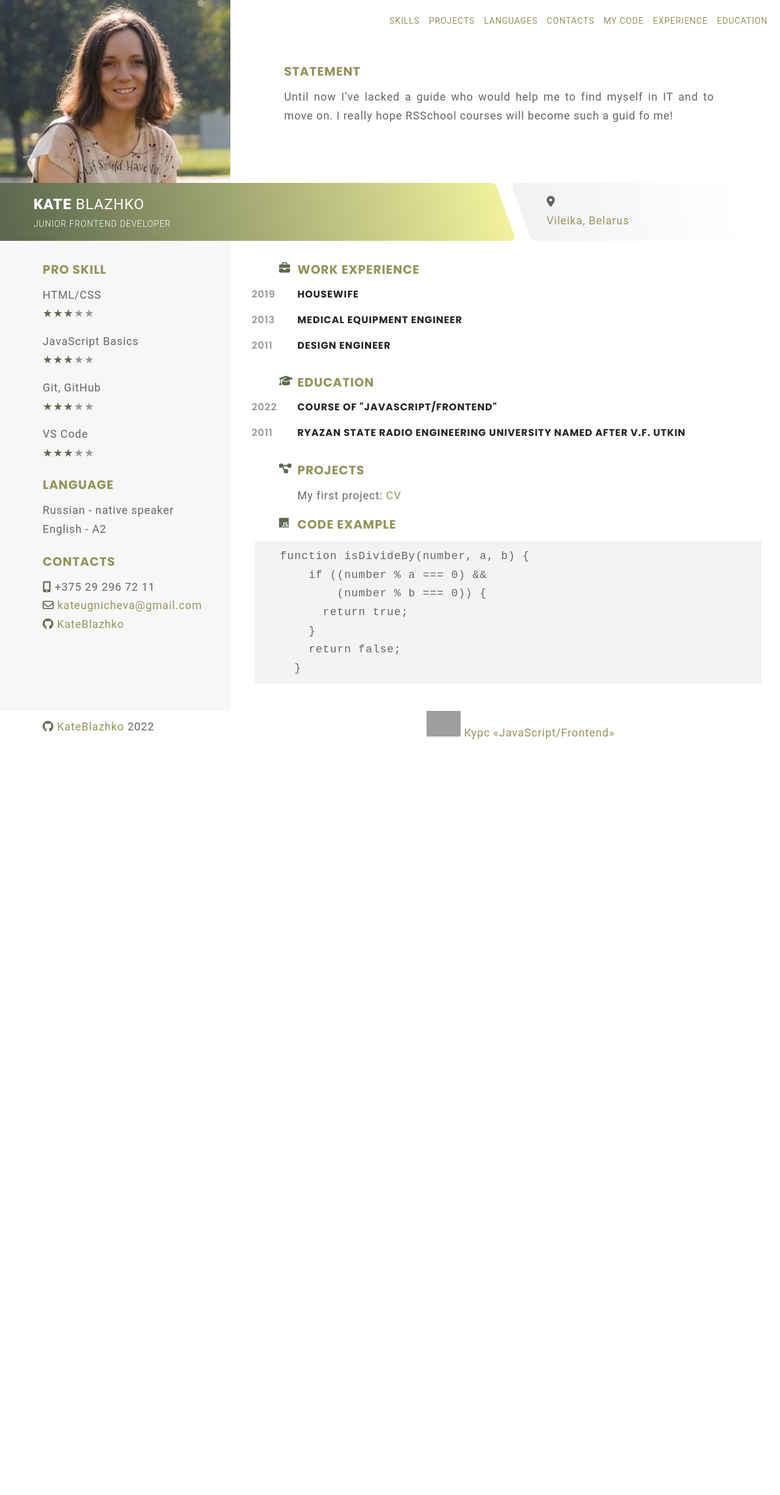
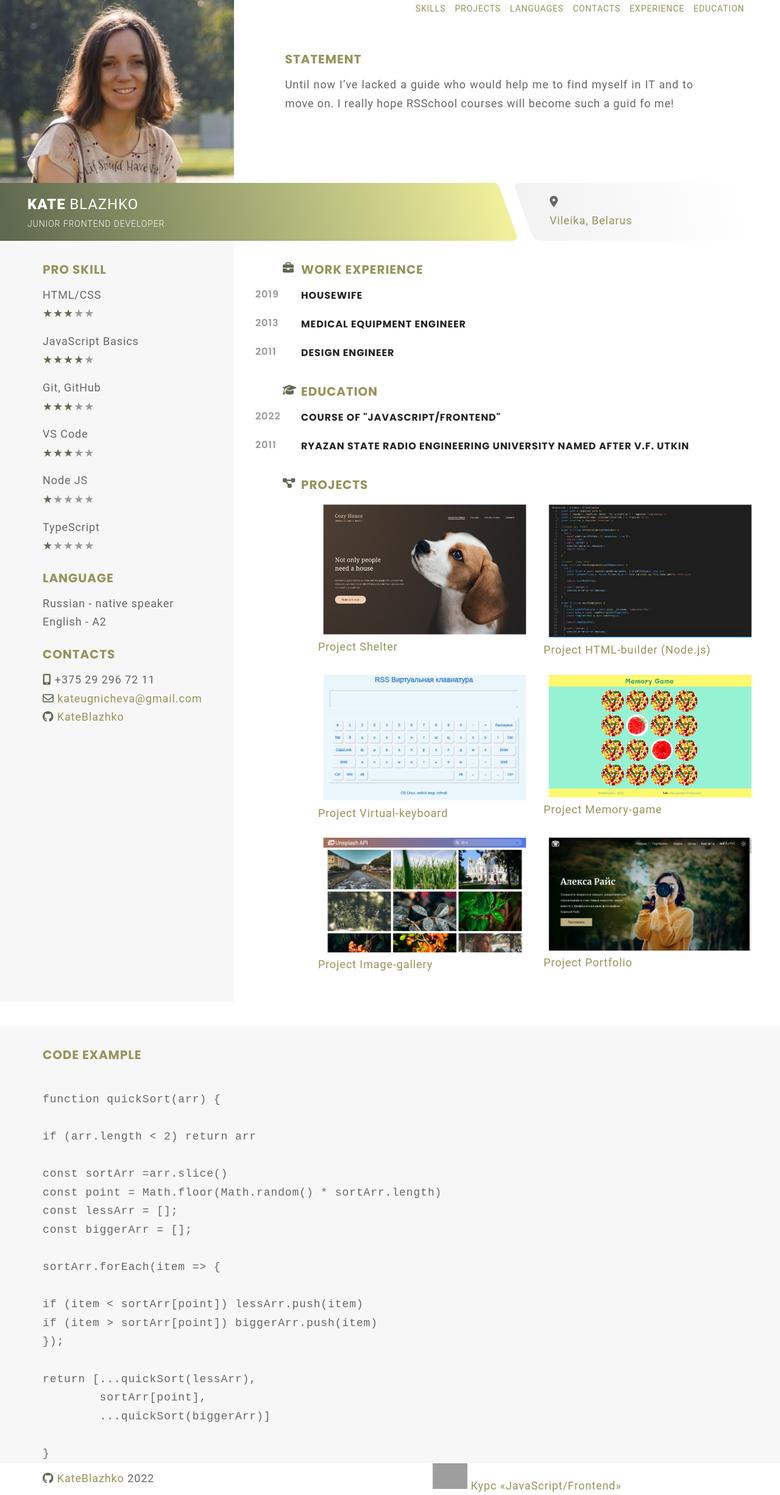
Before and after one commit to KateBlazhko/rsschool-cv, a plain HTML site: page index.html in a window 1280 px wide. Shown: the whole page at 61% size. Before the commit the page ends 1218 px from the top, so only its background shows below. Drawn offline with Linux system fonts and the light colour scheme; grey boxes are pictures that could not be loaded.

Commit message:
feat: add projects and adaptive

```diff
--- a/index.html
+++ b/index.html
@@ -23,7 +23,6 @@
                                 <li class="nav_item"><a href="#project" class="nav_link">Projects</a></li>
                                 <li class="nav_item"><a href="#language" class="nav_link">Languages</a></li>
                                 <li class="nav_item"><a href="#contact" class="nav_link">Contacts</a></li>
-                                <li class="nav_item"><a href="#code_example" class="nav_link">My Code</a></li>
                                 <li class="nav_item"><a href="#work_experience" class="nav_link">Experience</a></li>
                                 <li class="nav_item"><a href="#education" class="nav_link">Education</a></li>
                             </ul>
@@ -70,13 +69,17 @@
                         <h2 class="tittle_section">Pro skill</h2>
                         <ul class="list_skill">
                             <li class="item_skill">HTML/CSS</li>
-                            <div class="stars"><span>★</span><span>★</span><span>★</span><span>★</span><span>★</span></div>
+                            <div class="stars html"><span>★</span><span>★</span><span>★</span><span>★</span><span>★</span></div>
                             <li class="item_skill">JavaScript Basics</li>
-                            <div class="stars"><span>★</span><span>★</span><span>★</span><span>★</span><span>★</span></div>
+                            <div class="stars js"><span>★</span><span>★</span><span>★</span><span>★</span><span>★</span></div>
                             <li class="item_skill">Git, GitHub</li>
-                            <div class="stars"><span>★</span><span>★</span><span>★</span><span>★</span><span>★</span></div>
+                            <div class="stars git"><span>★</span><span>★</span><span>★</span><span>★</span><span>★</span></div>
                             <li class="item_skill">VS Code</li>
-                            <div class="stars"><span>★</span><span>★</span><span>★</span><span>★</span><span>★</span></div>
+                            <div class="stars vscode"><span>★</span><span>★</span><span>★</span><span>★</span><span>★</span></div>
+                            <li class="item_skill">Node JS</li>
+                            <div class="stars node"><span>★</span><span>★</span><span>★</span><span>★</span><span>★</span></div>
+                            <li class="item_skill">TypeScript</Script></li>
+                            <div class="stars ts"><span>★</span><span>★</span><span>★</span><span>★</span><span>★</span></div>
                         </ul>
                     </section>
                     <section class="language" id="language">
@@ -152,24 +155,62 @@
                     <section class="project" id="project">
                         <div class="tittle_image"><i class="fas fa-project-diagram"></i></div>
                         <h2 class="tittle_section">Projects</h2>
-                        <div class="project_inner">My first project: <a class="project_link" href="https://KateBlazhko.github.io/rsschool-cv/">CV</a>
+                        <div class="project_inner">
+                            <a class="project_link" href="https://rolling-scopes-school.github.io/kateblazhko-JSFE2022Q1//shelter/dom/">
+                                <img class="project_img" src="./assets/img/shelter.jpg" alt="Screenshort">
+                                <div>Project Shelter</div>
+                            </a>
+                            <a class="project_link" href="https://github.com/KateBlazhko/HTML-builder">
+                                <img class="project_img" src="./assets/img/html-builder.jpg" alt="Screenshort">
+                                <div>Project HTML-builder (Node.js)</div>
+                            </a>
+                            <a class="project_link" href="https://kateblazhko.github.io/virtual-keyboard/keyboard">
+                                <img class="project_img" src="./assets/img/virtual-keyboard.jpg" alt="Screenshort">
+                                <div>Project Virtual-keyboard</div>
+                            </a>
+                            <a class="project_link" href="https://rolling-scopes-school.github.io/kateblazhko-JSFEPRESCHOOL/memory-game/">
+                                <img class="project_img" src="./assets/img/memory.jpg" alt="Screenshort">
+                                <div>Project Memory-game</div>
+                            </a>
+                            <a class="project_link" href="https://kateblazhko.github.io/project-image-gallery/image-gallery/">
+                                <img class="project_img" src="./assets/img/image-gallery.jpg" alt="Screenshort">
+                                <div>Project Image-gallery</div>
+                            </a>
+                            <a class="project_link" href="https://kateblazhko.github.io/project-portfolio/portfolio/">
+                                <img class="project_img" src="./assets/img/portfolio.jpg" alt="Screenshort">
+                                <div>Project Portfolio</div>
+                            </a>
                         </div>
-                    </section>
-                    <section class="code_example" id="code_example">
-                        <div class="tittle_image"><i class="fab fa-js"></i></div>
-                        <h2 class="tittle_section">Code example</h2>
-                        <div class="code_example_inner">
-<pre class="code"><code class="language-javascript">function isDivideBy(number, a, b) {
-    if ((number % a === 0) &amp;&amp;
-        (number % b === 0)) {
-      return true;
-    }
-    return false;
-  }</code></pre>
-                        </div>
+
                     </section>
                 </div> <!--column_two-->
             </div> <!--main_inner-->
+            <section class="code_example" id="code_example">
+                <h2 class="tittle_section">Code example</h2>
+                <div class="code_example_inner">
+                <pre class="code"><code class="js-code">
+function quickSort(arr) {
+
+if (arr.length < 2) return arr
+
+const sortArr =arr.slice()
+const point = Math.floor(Math.random() * sortArr.length)
+const lessArr = [];
+const biggerArr = [];
+
+sortArr.forEach(item => {
+
+if (item < sortArr[point]) lessArr.push(item)
+if (item > sortArr[point]) biggerArr.push(item)
+});
+
+return [...quickSort(lessArr),
+        sortArr[point],
+        ...quickSort(biggerArr)]
+
+}               </code></pre>
+                </div>
+            </section>
         </div> <!--general_container-->
     </main>
     <footer class="footer">
@@ -181,7 +222,7 @@
                 </div>
                 <div class="footer_inner_item">
                     <img class="image_logo" src="https://rs.school/images/rs_school_js.svg" alt="logo">
-                    <span><a class="course_link" href="https://rs.school/js/">Курс «JavaScript/Frontend»</a></span>
+                    <a class="course_link" href="https://rs.school/js/">Курс «JavaScript/Frontend»</a>
                 </div>
             </div>
         </div>
--- a/style.css
+++ b/style.css
@@ -61,7 +61,6 @@ li {
 /* General container */
 .general_container {
     max-width: 1420px;
-    padding: 0 20px 0 0;
     margin: 0 auto;
 
     overflow: hidden;
@@ -94,9 +93,9 @@ li {
 
 /* Header */
 .header_inner {
+    position: relative;
     display: flex;
     width: 100%;
-
 }
 
 .introduce_image {
@@ -109,13 +108,11 @@ li {
 }
 
 .introduce_wrap {
-    position: relative;
-
     display: flex;
     flex-direction: column;
     gap: 50px;
-    width: 70%;
-    padding-top: 20px;
+    width: 67%;
+    padding-right: 20px;
 }
 
 .nav_list {
@@ -207,6 +204,7 @@ li {
 }
 
 .introduce_statement_content {
+    padding-bottom: 20px;
     text-align: justify;
 }
 
@@ -229,7 +227,7 @@ li {
 
 .introduce_transform_main {
     position: relative;
-    left: -25px;
+    left: -35px;
 
     width: 70%;
     padding: 15px 80px;
@@ -264,7 +262,7 @@ li {
 
 .introduce_transform_secondary {
     position: relative;
-    right: -20px;
+    right: -10px;
 
     align-self: stretch;
     margin-left: -20px;
@@ -304,7 +302,6 @@ li {
 .pro_skill,
 .project,
 .language,
-.code_example,
 .contact        {
     padding: 0 0 20px 70px;
 }
@@ -325,6 +322,20 @@ li {
 
 .stars span:nth-child(4),
 .stars span:nth-child(5) {
+    color: #999999
+}
+
+.js span:nth-child(4) {
+    color: #5e694f
+}
+
+.node span:nth-child(2),
+.node span:nth-child(3) {
+    color: #999999
+}
+
+.ts span:nth-child(2),
+.ts span:nth-child(3) {
     color: #999999
 }
 
@@ -350,6 +361,7 @@ li {
     font-style: normal;
     font-size: 16px;
     font-weight: 700;
+    line-height: 2;
     text-transform: uppercase;
     color: #262626;
 }
@@ -427,7 +439,6 @@ li {
 
 .education:hover .tittle_image,
 .work_experience:hover .tittle_image,
-.code_example:hover .tittle_image,
 .project:hover .tittle_image {
     transform: scale(1.3);
 }
@@ -475,21 +486,48 @@ li {
     padding: 0 0 15px 100px;
 }
 
-.code_example {
-    position: relative;
-    padding: 0 0 15px 100px;
+.project_inner {
+    display: flex;
+    flex-wrap: wrap;
+    justify-content: center;
+    gap: 20px;
+    width: 100%;
 }
 
-.code_example_inner {
-    padding: 10px 0;
-    margin-left: -70px;
+.project_link {
+    flex-basis: 45%;
 
-    background: rgba(236, 236, 238, 0.6);
+    min-width: 350px;
+}
+
+.project_img {
+    display: block;
+    width: 100%;
+
+    object-fit: cover;
+
+    transform: scale(0.95);
+    transition: transform 0.5s linear;
+
+}
+
+.project_img:hover {
+    transform: scale(1);
+}
+
+.code_example {
+    margin-top: 40px;
+    padding: 30px 0 0 70px;
+
+    background: rgba(236, 236, 238, 0.4);
 }
 
 .code {
-    width: 90%;
-    margin: 0 auto;
+    margin: 0;
+}
+
+.js-code {
+    display: block;
 }
 
 /* Footer */
@@ -525,10 +563,14 @@ li {
     max-width: 1024px;
 }
 
+.tittle_image {
+    left: 40px;
+}
+
 .nav_wrap {
     position: fixed;
     top: 0px;
-    right: -620px;
+    right: -700px;
     z-index: 4;
     overflow: auto;
 
@@ -568,10 +610,88 @@ li {
 
 .introduce_statement {
     display: flex;
-    flex-direction: column;
     justify-content: start;
     align-self: center;
     width: 80%;
 }
 
+.column_one {
+    min-width: 300px;
 }
+
+.pro_skill,
+.language,
+.contact,
+.code_example {
+    padding: 0 0 20px 30px;
+}
+
+.work_experience,
+ .education,
+ .project {
+    padding: 0 0 15px 70px;
+}
+
+.work_year, .education_year {
+    position: absolute;
+    left: -55px;
+}
+
+}
+
+@media (max-width: 768px) {
+    .header_inner {
+        flex-wrap: wrap;
+        gap: 20px;
+    }
+
+    .introduce_wrap {
+        width: 100%;
+    }
+
+    .nav_wrap {
+        width: 100%;
+    }
+
+    .main_inner {
+        flex-wrap: wrap;
+    }
+
+    .column_one {
+        display: flex;
+        justify-content: center;
+        flex-wrap: wrap ;
+        width: 100%;
+    }
+
+    .pro_skill,
+    .language,
+    .contact {
+        width: 100%;
+        padding-left: 70px;
+    }
+
+    .column_two {
+        width: 100%;
+    }
+
+    .project_inner {
+        margin-left: -35px;
+    }
+
+    .js-code {
+        overflow-y: hidden;
+        overflow-x: auto;
+        font-size: 14px;
+        line-height: 1;
+        letter-spacing: 0.01em;
+    }
+
+    .footer_inner {
+        flex-wrap: wrap;
+    }
+
+    .footer_inner_item {
+        padding-left: 30px;
+    }
+}
```
Also changed, not shown: assets/img/html-builder.jpg (added), assets/img/image-gallery.jpg (added), assets/img/memory.jpg (added), assets/img/portfolio.jpg (added), assets/img/shelter.jpg (added), assets/img/virtual-keyboard.jpg (added).
